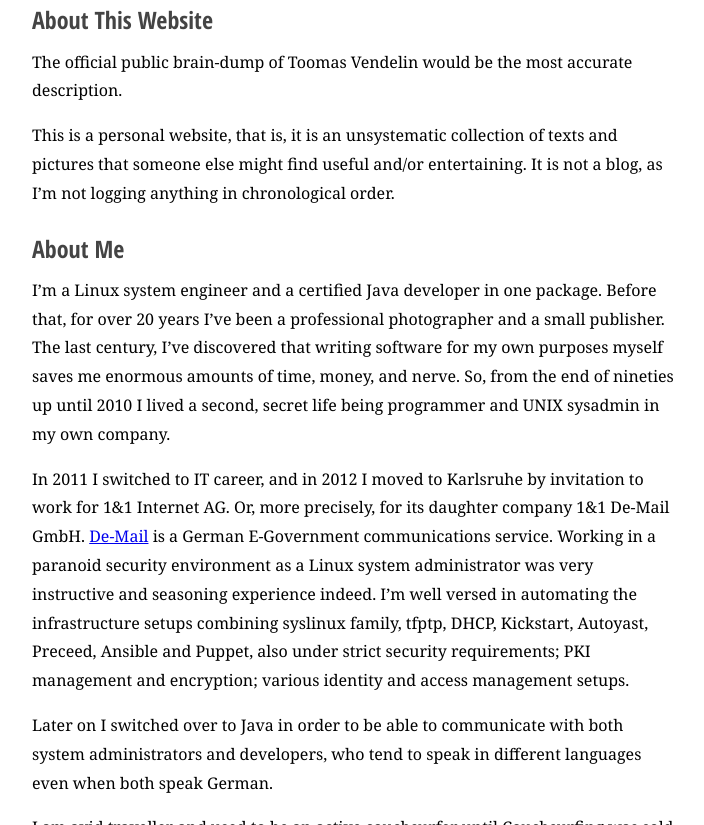
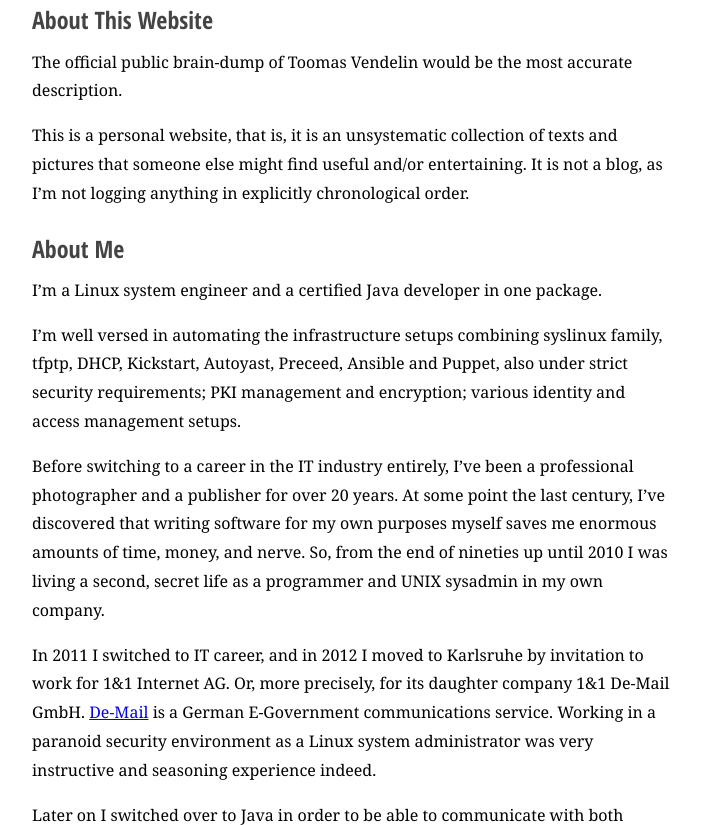
Before and after one commit to tvendelin/tvendelin.github.io, a plain HTML site: page about/index.html in a window 1280 px wide. Shown: the part 519-1344 px from the top of the page, without its empty margins (234-938 px from the left). Drawn offline with nearby package versions, Linux system fonts and the light colour scheme; a web font is replaced by a local one.

Commit message:
Updated About

```diff
--- a/about/index.html
+++ b/about/index.html
@@ -56,20 +56,22 @@
 <p>The official public brain-dump of Toomas Vendelin would be the most accurate description.</p>
 <p>This is a personal website, that is, it is an unsystematic collection of texts and pictures that
 someone else might find useful and/or entertaining. It is not a blog, as I&rsquo;m not logging anything in
-chronological order.</p>
+explicitly chronological order.</p>
 <h2 id="about-me">About Me</h2>
-<p>I&rsquo;m a Linux system engineer and a certified Java developer in one package. Before that, for over 20
-years I&rsquo;ve been a professional photographer and a small publisher. The last century, I&rsquo;ve discovered
-that writing software for my own purposes myself saves me enormous amounts of time, money, and
-nerve. So, from the end of nineties up until 2010 I lived a second, secret life being programmer and
-UNIX sysadmin in my own company.</p>
+<p>I&rsquo;m a Linux system engineer and a certified Java developer in one package.</p>
+<p>I&rsquo;m well versed in automating the infrastructure setups combining syslinux
+family, tfptp, DHCP, Kickstart, Autoyast, Preceed, Ansible and Puppet, also under strict security
+requirements; PKI management and encryption; various identity and access management setups.</p>
+<p>Before switching to a career in the IT industry entirely, I&rsquo;ve been a professional photographer and
+a publisher for over 20 years. At some point the last century, I&rsquo;ve discovered that writing software
+for my own purposes myself saves me enormous amounts of time, money, and nerve. So, from the end of
+nineties up until 2010 I was living a second, secret life as a programmer and UNIX sysadmin in my own
+company.</p>
 <p>In 2011 I switched to IT career, and in 2012 I moved to Karlsruhe by invitation to work for 1&amp;1
 Internet AG. Or, more precisely, for its daughter company 1&amp;1 De-Mail GmbH.
 <a href="https://en.wikipedia.org/wiki/De-Mail">De-Mail</a> is a German E-Government communications service.
 Working in a paranoid security environment as a Linux system administrator was very instructive and
-seasoning experience indeed. I&rsquo;m well versed in automating the infrastructure setups combining syslinux
-family, tfptp, DHCP, Kickstart, Autoyast, Preceed, Ansible and Puppet, also under strict security
-requirements; PKI management and encryption; various identity and access management setups.</p>
+seasoning experience indeed.</p>
 <p>Later on I switched over to Java in order to be able to communicate
 with both system administrators and developers, who tend to speak in different languages even when
 both speak German.</p>
--- a/index.xml
+++ b/index.xml
@@ -145,8 +145,9 @@ Page Title and Link Title Yes, a page can have more than one title. There are li
 
       <guid>http://vendelin.org/about/</guid>
       <description>About This Website The official public brain-dump of Toomas Vendelin would be the most accurate description.
-This is a personal website, that is, it is an unsystematic collection of texts and pictures that someone else might find useful and/or entertaining. It is not a blog, as I&amp;rsquo;m not logging anything in chronological order.
-About Me I&amp;rsquo;m a Linux system engineer and a certified Java developer in one package. Before that, for over 20 years I&amp;rsquo;ve been a professional photographer and a small publisher.</description>
+This is a personal website, that is, it is an unsystematic collection of texts and pictures that someone else might find useful and/or entertaining. It is not a blog, as I&amp;rsquo;m not logging anything in explicitly chronological order.
+About Me I&amp;rsquo;m a Linux system engineer and a certified Java developer in one package.
+I&amp;rsquo;m well versed in automating the infrastructure setups combining syslinux family, tfptp, DHCP, Kickstart, Autoyast, Preceed, Ansible and Puppet, also under strict security requirements; PKI management and encryption; various identity and access management setups.</description>
     </item>
 
     <item>
```
